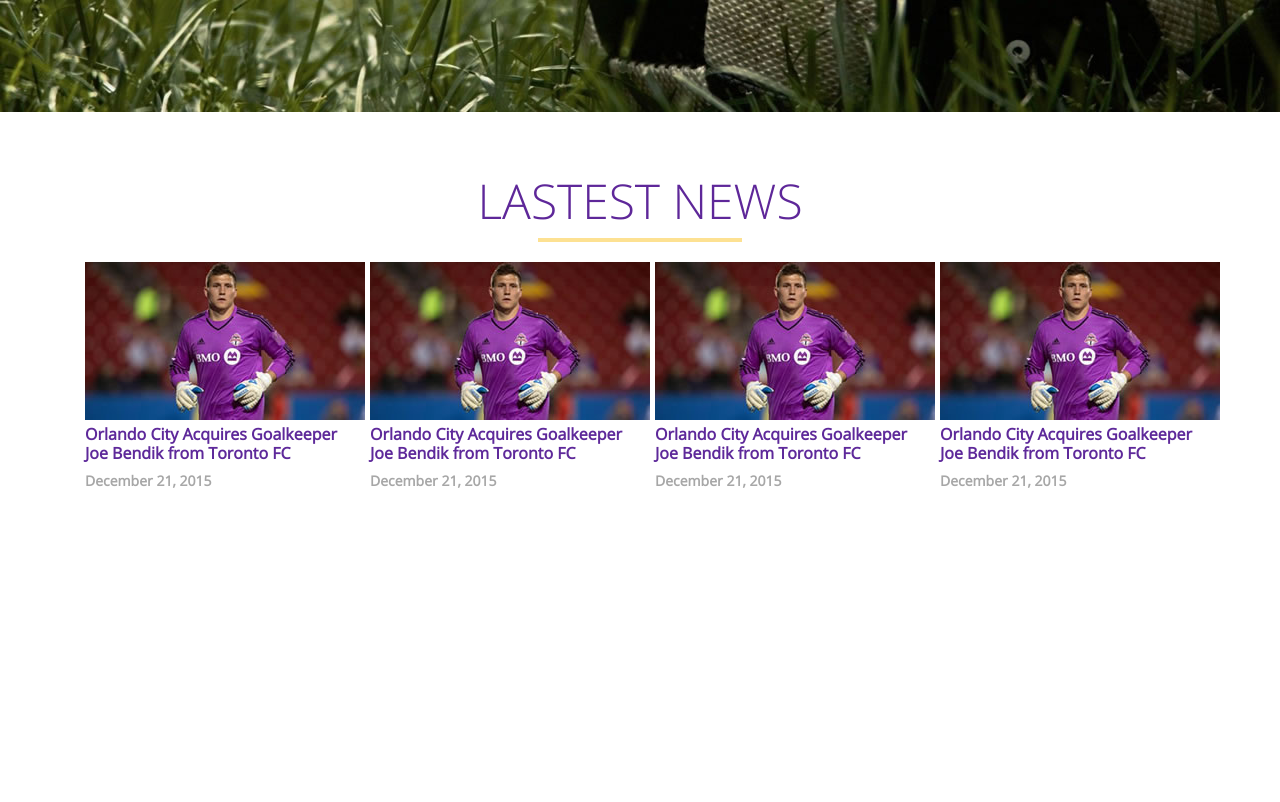
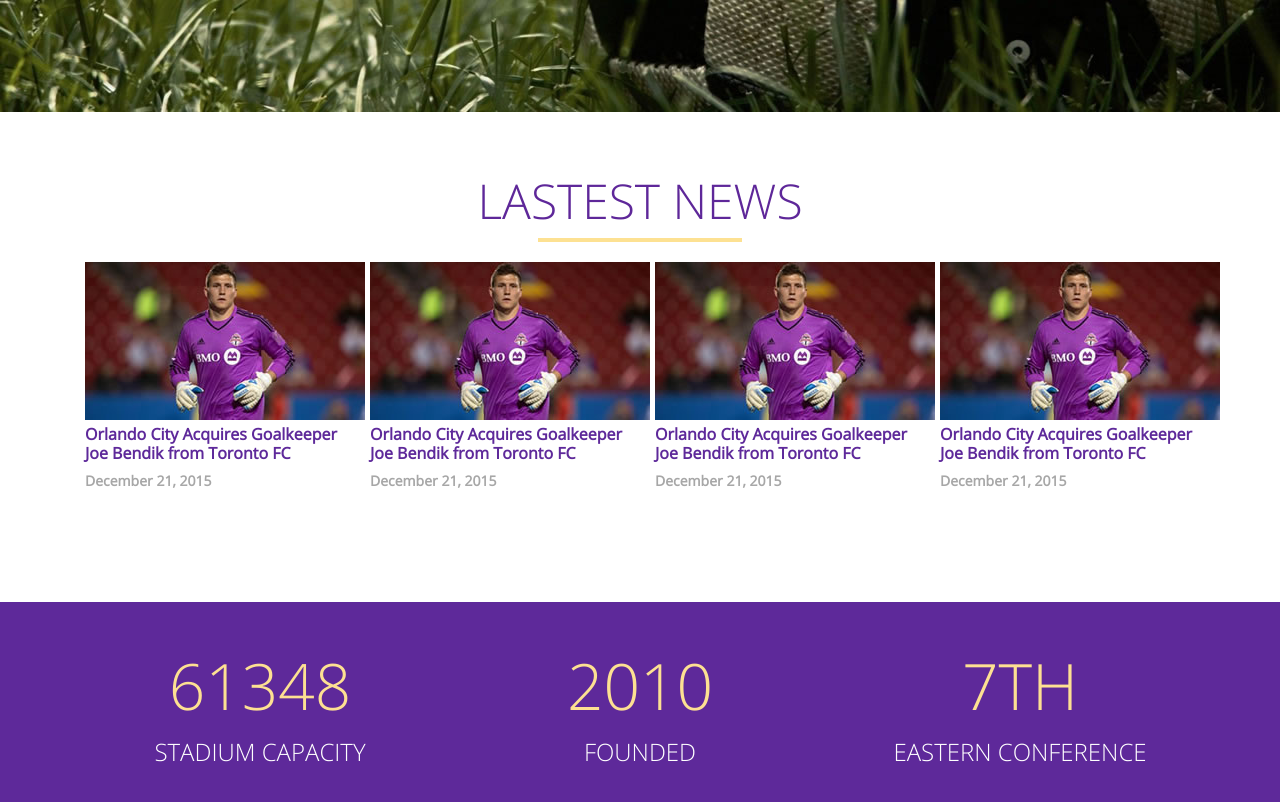
Before and after one commit to lishibashy/HTML5, a plain HTML site: page Projeto 01/index.html in a window 1280 px wide. Shown: the part 596-1398 px from the top of the page. Before the commit the page ends 1198 px from the top, so only its background shows below. Drawn offline with Linux system fonts and the light colour scheme.

Commit message:
Criação do banner das estatísticas

```diff
--- a/Projeto 01/css/orlando.css
+++ b/Projeto 01/css/orlando.css
@@ -241,3 +241,24 @@ header #logotipo{
     font-family: 'OpenSans';
     font-weight: bold;
 }
+
+#estatisticas{
+    background-color: #5E299A;
+    width: 100%;
+    height: 200px;
+    text-align: center;
+}
+
+#estatisticas p{
+    color: #FDE092;
+    text-transform: uppercase;
+    font-family: 'OpenSans-Light';
+    font-size: 64px;
+    margin-top: 36px;
+}
+
+#estatisticas p small{
+    color: #FFF;
+    font-size: 24px;
+    display: block;
+}
--- a/Projeto 01/index.html
+++ b/Projeto 01/index.html
@@ -110,6 +110,23 @@
         </div>
 
 
+            <div id="estatisticas">
+                <div class="container">
+                    <div class="row">
+                        <div class="col-md-4">
+                            <p>61348<small>Stadium Capacity</small></p>
+                        </div>
+                        <div class="col-md-4">
+                            <p>2010<small>Founded</small></p>
+                        </div>
+                        <div class="col-md-4">
+                            <p>7th<small>Eastern Conference</small></p>
+                        </div>
+                    </div>
+                </div>
+            </div>
+
+
     </section>
 
 
```
